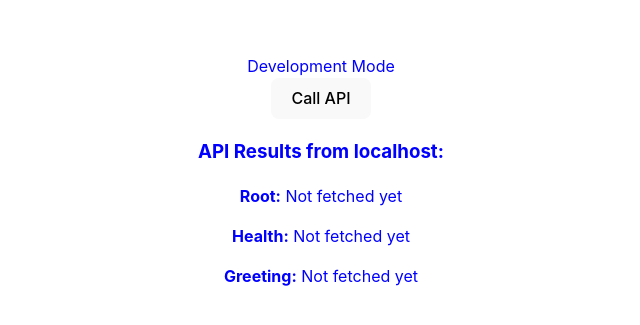
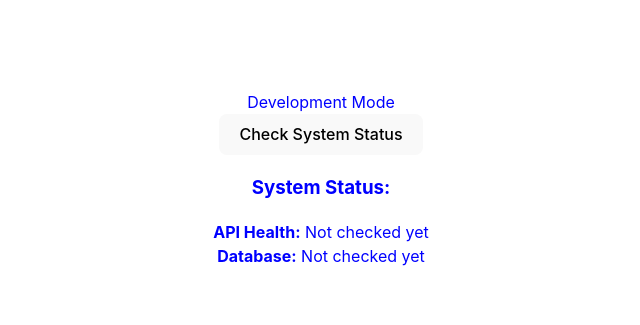
Before and after one commit to 921Mdas/EchoIQ, a React (Vite) app in the folder reactfrontend/: page / in a window 1280 px wide. Shown: the part 221-546 px from the top of the page, without its empty margins (319-959 px from the left). Built offline with nearby package versions, Linux system fonts and the light colour scheme.

Commit message:
database logic, migrations setup,for render

```diff
--- a/reactfrontend/src/App.jsx
+++ b/reactfrontend/src/App.jsx
@@ -4,32 +4,32 @@ import './App.css';
 
 function App() {
   const [apiResults, setApiResults] = useState({
-    root: 'Not fetched yet',
-    health: 'Not fetched yet',
-    greet: 'Not fetched yet'
+    health: 'Not checked yet',
+    dbStatus: 'Not checked yet'
   });
   const [isLoading, setIsLoading] = useState(false);
 
   const handleSubmit = async () => {
     setIsLoading(true);
     try {
-      const [root, health, greet] = await Promise.all([
-        api.getRoot(),
+      const [healthResponse, dbResponse] = await Promise.all([
         api.checkHealth(),
-        api.greetUser('John')
+        api.checkDbStatus(),
       ]);
 
+
+      console.log(dbResponse)
+
       setApiResults({
-        root: root.data?.message || root.message,
-        health: health.data?.status || health.status,
-        greet: greet.data?.message || greet.message
+        health: healthResponse.status || 'healthy',
+        dbStatus: `Connected to ${dbResponse.details.dbname} (${dbResponse.details.mode})`
+
       });
     } catch (error) {
       console.error('API Error:', error);
       setApiResults({
-        root: 'Error fetching data',
-        health: 'Error fetching data',
-        greet: 'Error fetching data'
+        health: 'Error fetching health',
+        dbStatus: 'Error checking database'
       });
     } finally {
       setIsLoading(false);
@@ -41,15 +41,23 @@ function App() {
       <div className="environment-banner">
         {import.meta.env.DEV ? 'Development Mode' : 'Production Mode'}
       </div>
-      <button onClick={handleSubmit} disabled={isLoading}>
-        {isLoading ? 'Loading...' : 'Call API'}
+
+      <button
+        onClick={handleSubmit}
+        disabled={isLoading}
+        className={`api-button ${isLoading ? 'loading' : ''}`}
+      >
+        {isLoading ? 'Checking...' : 'Check System Status'}
       </button>
 
       <div className="results">
-        <h3>API Results from {import.meta.env.DEV ? 'localhost' : 'Render'}:</h3>
-        <p><strong>Root:</strong> {apiResults.root}</p>
-        <p><strong>Health:</strong> {apiResults.health}</p>
-        <p><strong>Greeting:</strong> {apiResults.greet}</p>
+        <h3>System Status:</h3>
+        <div className={`status-card ${apiResults.health === 'healthy' ? 'success' : 'error'}`}>
+          <strong>API Health:</strong> {apiResults.health}
+        </div>
+        <div className={`status-card ${apiResults.dbStatus.includes('Connected') ? 'success' : 'error'}`}>
+          <strong>Database:</strong> {apiResults.dbStatus}
+        </div>
       </div>
     </div>
   );
--- a/reactfrontend/src/api.js
+++ b/reactfrontend/src/api.js
@@ -57,6 +57,21 @@ export default {
       return handleError(error, '/api/health');
     }
   },
+  async checkDbStatus() {
+    try {
+      const response = await api.get('/api/db-status');
+      console.log('response db', response.status);
+      if (response.status !== 200) {
+        throw new Error(`Unexpected status code: ${response.status}`);
+      }
+      if (!response.data || typeof response.data !== 'object') {
+        throw new Error('Invalid response format');
+      }
+      return response.data;
+    } catch (error) {
+      return handleError(error, '/api/db-status');
+    }
+  },
 
   async greetUser(name) {
     try {
```
Also changed, not shown: 1 other file (tests, documents, lock files or other folders).
